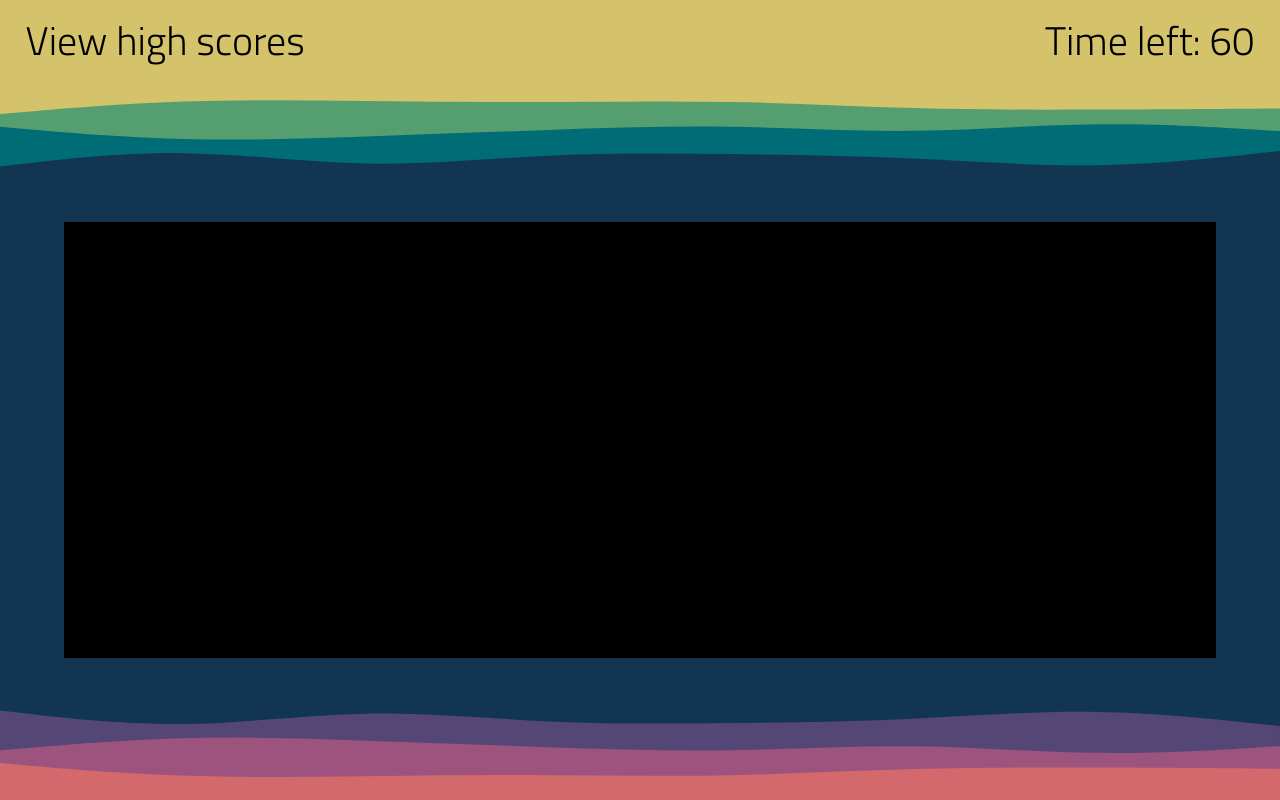
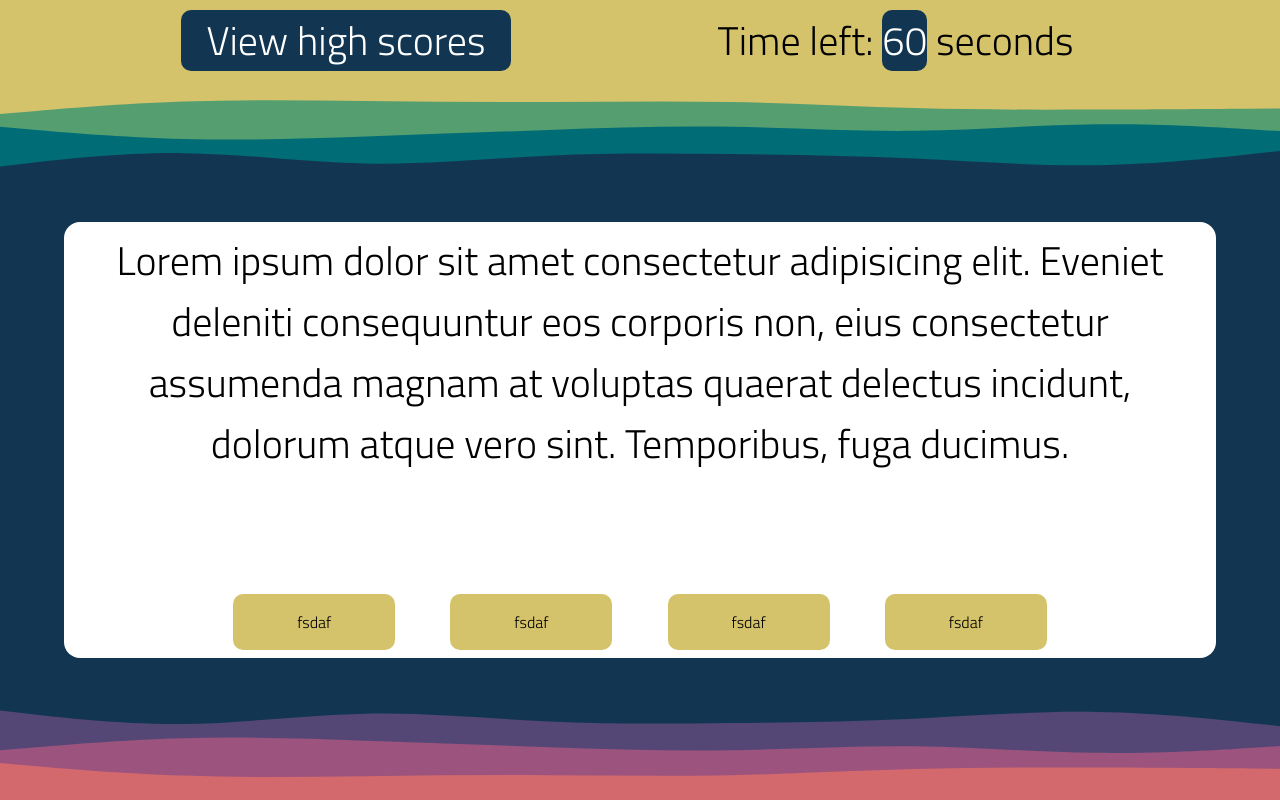
Before and after one commit to bambolelooo/codeQuiz, a plain HTML site: page index.html in a window 1280 px wide. Drawn offline with Linux system fonts and the light colour scheme.

Commit message:
added buttons

```diff
--- a/css/style.css
+++ b/css/style.css
@@ -1,11 +1,12 @@
 * {
     font-family: "Titillium Web", sans-serif;
+    margin: 0;
 }
 
 header {
     display: flex;
     align-items: center;
-    justify-content: space-between;
+    justify-content: space-evenly;
     background-color: #d4c36a;
     height: 10vh;
     font-size: 5vmin;
@@ -13,7 +14,7 @@ header {
 }
 
 header > * {
-    padding: 1vh 2vw;
+    padding: 0vmin 2vmax;
 }
 
 main {
@@ -44,7 +45,88 @@ main {
 }
 
 .quiz {
-    background-color: black;
+    background-color: white;
     height: 70vh;
     width: 90%;
+    border-radius: 2vmin;
+    display: flex;
+    flex-direction: column;
+    padding: 1vh 2vw;
 }
+
+.question {
+    font-size: 5vmin;
+    width: 100%;
+    height: 100%;
+}
+
+.questionText {
+    text-align: center;
+}
+
+.answerContainer {
+    display: flex;
+    flex-wrap: wrap;
+    justify-content: center;
+    gap: 5%;
+}
+
+.button {
+    display: inline;
+    position: relative;
+    color: black;
+    transition: all 0.5s;
+    background-color: #d4c36a;
+    border-radius: 10px;
+}
+
+.button::before,
+.button::after {
+    content: "";
+    position: absolute;
+    transition: all 0.5s;
+    bottom: 0;
+    left: 0;
+    width: 100%;
+    height: 100%;
+    z-index: 1;
+    border-radius: 10px;
+}
+
+.button span {
+    transition: all 1s;
+    transform: scale(1, 1);
+}
+
+.buttonContainer {
+    text-align: center;
+    display: flex;
+    justify-content: center;
+    align-items: center;
+}
+
+.answer {
+    padding: 2vmin 5vmax;
+}
+
+.answer::before {
+    opacity: 0;
+    background: rgba(20, 192, 149, 0.4);
+    transform: scale(1, 0.1);
+}
+
+.answer:hover::before {
+    opacity: 1;
+    transform: scale(1, 1);
+}
+
+#highScores {
+    background-color: #123652;
+    color: white;
+    border-radius: 10px;
+}
+#timeLeft {
+    background-color: #123652;
+    color: white;
+    border-radius: 10px;
+}
--- a/index.html
+++ b/index.html
@@ -17,17 +17,43 @@
     <body>
         <header>
             <button id="highScores" class="button">View high scores</button>
-            <div class="timer">Time left: <span id="timeLeft">60</span></div>
+            <div class="timer">
+                Time left: <span id="timeLeft">60</span> seconds
+            </div>
         </header>
         <main>
             <div class="coolWave"></div>
             <section class="quiz">
-                <div class="question"></div>
+                <div class="question">
+                    <p class="questionText">
+                        Lorem ipsum dolor sit amet consectetur adipisicing elit.
+                        Eveniet deleniti consequuntur eos corporis non, eius
+                        consectetur assumenda magnam at voluptas quaerat
+                        delectus incidunt, dolorum atque vero sint. Temporibus,
+                        fuga ducimus.
+                    </p>
+                </div>
                 <div class="answerContainer">
-                    <button class="button answer"></button
-                    ><button class="button answer"></button
-                    ><button class="button answer"></button
-                    ><button class="button answer"></button>
+                    <div class="buttonContainer">
+                        <button class="button answer">
+                            <span>fsdaf</span>
+                        </button>
+                    </div>
+                    <div class="buttonContainer">
+                        <button class="button answer">
+                            <span>fsdaf</span>
+                        </button>
+                    </div>
+                    <div class="buttonContainer">
+                        <button class="button answer">
+                            <span>fsdaf</span>
+                        </button>
+                    </div>
+                    <div class="buttonContainer">
+                        <button class="button answer">
+                            <span>fsdaf</span>
+                        </button>
+                    </div>
                 </div>
             </section>
             <div class="coolWave"></div>
```
